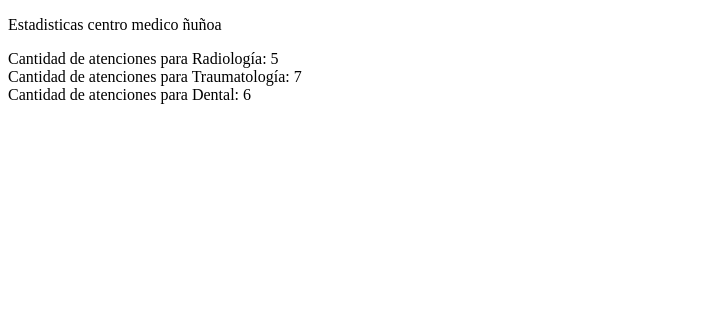
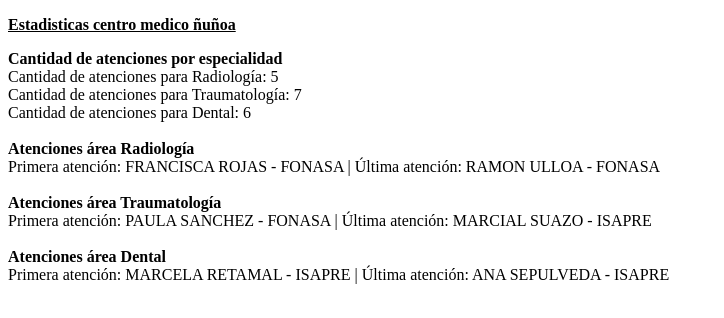
Before and after one commit to HelenaMinond/arrays-y-objetos-uso-basico, a plain HTML site: page index.html in a window 1280 px wide. Shown: the whole page, without its empty margins (0-724 px from the left). Drawn offline with Linux system fonts and the light colour scheme.

Commit message:
incorporacion de primera y ultima atencion por paciente y estilos varios a la impresion por pantalla

```diff
--- a/index.html
+++ b/index.html
@@ -9,14 +9,14 @@
 
 <script>
 
-    document.write('<p>Estadisticas centro medico ñuñoa</p>');
+    document.write("<p><u><b>Estadisticas centro medico ñuñoa</b></u></p>");
 
     var radiologia = [
         {HORA: '11:00', ESPECIALISTA: 'IGNACIO SCHULZ', PACIENTE: 'FRANCISCA ROJAS', RUT: '9878782-1', PREVISION: 'FONASA'},
         {HORA: '11:30', ESPECIALISTA: 'FEDERICO SUBERCASEAUX', PACIENTE: 'PAMELA ESTRADA', RUT: '15345241-3', PREVISION: 'ISAPRE'},
         {HORA: '15:00', ESPECIALISTA: 'FERNANDO WURTHZ', PACIENTE: 'ARMANDO LUNA', RUT: '16445345-9', PREVISION: 'ISAPRE'},
         {HORA: '15:30', ESPECIALISTA: 'ANA MARIA GODOY', PACIENTE: 'MANUEL GODOY', RUT: '17666419-0', PREVISION: 'FONASA'},
-        {HORA: '16:00', ESPECIALISTA: 'PATRICIA SUAZO', PACIENTE: 'RAMON ULLOA', RUT: '14989389-K', PREVISION: 'FONASA'},
+        {HORA: '16:00', ESPECIALISTA: 'PATRICIA SUAZO', PACIENTE: 'RAMON ULLOA', RUT: '14989389-K', PREVISION: 'FONASA'}
     ];
 
     var traumatologia = [
@@ -26,7 +26,7 @@
         {HORA: '11:00', ESPECIALISTA: 'ALEJANDRO BADILLA', PACIENTE: 'FELIPE MARDONES', RUT: '1547423-6', PREVISION: 'ISAPRE'},
         {HORA: '11:30', ESPECIALISTA: 'CECILIA BUDNIK', PACIENTE: 'DIEGO MARRE', RUT: '16554741-K', PREVISION: 'FONASA'},
         {HORA: '12:00', ESPECIALISTA: 'ARTURO CAVAGNARO', PACIENTE: 'CECILIA MENDEZ', RUT: '9747535-8', PREVISION: 'ISAPRE'},
-        {HORA: '12:30', ESPECIALISTA: 'ANDRES KANACRI', PACIENTE: 'MARCIAL SUAZO', RUT: '11254785-5', PREVISION: 'ISAPRE'},
+        {HORA: '12:30', ESPECIALISTA: 'ANDRES KANACRI', PACIENTE: 'MARCIAL SUAZO', RUT: '11254785-5', PREVISION: 'ISAPRE'}
     ];
 
     var dental = [
@@ -35,14 +35,34 @@
         {HORA: '11:30', ESPECIALISTA: 'SCARLETT WITTING', PACIENTE: 'MARIO KAST', RUT: '7998789-5', PREVISION: 'FONASA'},
         {HORA: '13:00', ESPECIALISTA: 'FRANCISCO VON TEUBER', PACIENTE: 'KARIN FERNANDEZ', RUT: '18887662-K', PREVISION: 'FONASA'},
         {HORA: '13:30', ESPECIALISTA: 'EDUARDO VIÑUELA', PACIENTE: 'HUGO SANCHEZ', RUT: '17665461-4', PREVISION: 'FONASA'},
-        {HORA: '14:00', ESPECIALISTA: 'RAQUEL VILLASECA', PACIENTE: 'ANA SEPULVEDA', RUT: '14441281-0', PREVISION: 'ISAPRE'},
+        {HORA: '14:00', ESPECIALISTA: 'RAQUEL VILLASECA', PACIENTE: 'ANA SEPULVEDA', RUT: '14441281-0', PREVISION: 'ISAPRE'}
     ];
 
+    document.write("<b>Cantidad de atenciones por especialidad</b>", "<br>");
     document.write (
         "Cantidad de atenciones para Radiología: ", radiologia.length, "<br>",
         "Cantidad de atenciones para Traumatología: ", traumatologia.length, "<br>",
-        "Cantidad de atenciones para Dental: ", dental.length
-    )
+        "Cantidad de atenciones para Dental: ", dental.length, "<br>",
+        "<br>"
+
+    );
+
+    document.write("<b>Atenciones área Radiología</b>", "<br>");
+    document.write(`Primera atención: ${radiologia[0].PACIENTE} - ${radiologia[0].PREVISION} | `);
+    document.write(`Última atención: ${radiologia[radiologia.length - 1].PACIENTE} - ${radiologia[radiologia.length - 1].PREVISION}`);
+
+    document.write ("<br>", "<br>");
+
+    document.write("<b>Atenciones área Traumatología</b>", "<br>");
+    document.write(`Primera atención: ${traumatologia[0].PACIENTE} - ${traumatologia[0].PREVISION} | `);
+    document.write(`Última atención: ${traumatologia[traumatologia.length - 1].PACIENTE} - ${traumatologia[traumatologia.length - 1].PREVISION}`);
+
+    document.write ("<br>", "<br>");
+
+    document.write("<b>Atenciones área Dental</b>", "<br>");
+    document.write(`Primera atención: ${dental[0].PACIENTE} - ${dental[0].PREVISION} | `);
+    document.write(`Última atención: ${dental[dental.length - 1].PACIENTE} - ${dental[dental.length - 1].PREVISION}`);
+
 </script>
 
 <body>
```
